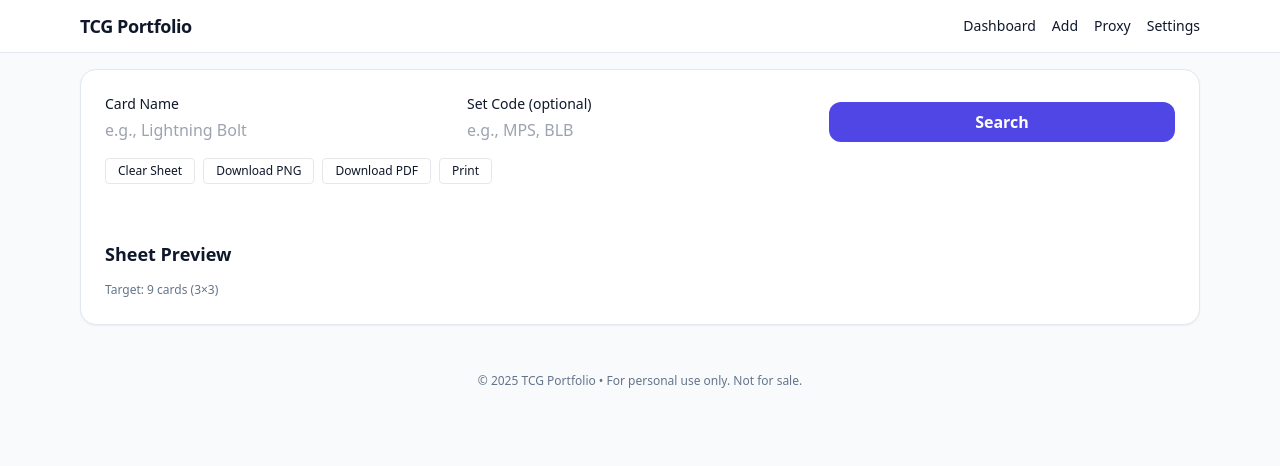
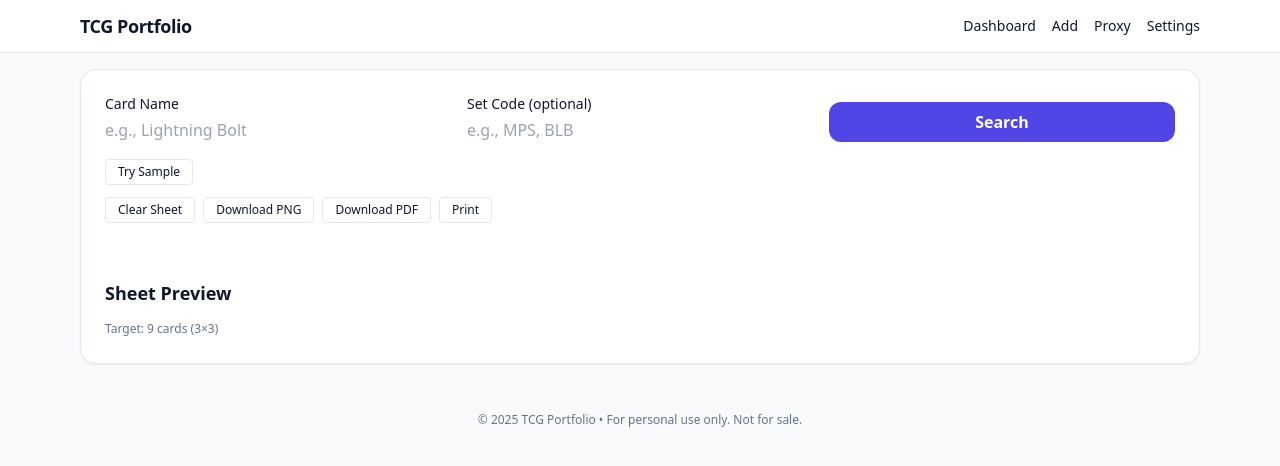
Before and after one commit to Epetaway/mtg-proxy-generator, a React (Vite) app in the folder client/: page /proxy in a window 1280 px wide. Shown: the top 466 px of the page. Built offline with nearby package versions, Linux system fonts and the light colour scheme.

Commit message:
Improve Scryfall image handling (double-faced cards); add sample search buttons and result counts to Add/Proxy pages

```diff
--- a/client/src/pages/AddPage.tsx
+++ b/client/src/pages/AddPage.tsx
@@ -21,6 +21,18 @@ export default function AddPage() {
     try {
       const cards = await searchCardsByName(query);
       setResults(cards);
+    } finally {
+      setLoading(false);
+    }
+  }
+
+  async function runSampleSearch() {
+    setQuery('Lightning Bolt');
+    setLoading(true);
+    try {
+      const cards = await searchCardsByName('Lightning Bolt');
+      setResults(cards);
+      setStatus(`Found ${cards.length} results for Lightning Bolt`);
     } finally {
       setLoading(false);
     }
@@ -52,7 +64,9 @@ export default function AddPage() {
         <input value={query} onChange={e => setQuery(e.target.value)} className="w-full rounded-xl border-slate-300" placeholder="Search card name..." />
         <button type="submit" className="rounded-xl bg-indigo-600 text-white px-4 py-2 font-semibold">Search</button>
         <button type="button" disabled className="rounded-xl border px-4 py-2 text-slate-400 cursor-not-allowed" title="Coming soon">Scan (beta)</button>
+        <button type="button" onClick={runSampleSearch} className="rounded-xl border px-4 py-2">Try Sample</button>
       </form>
+      <div className="mt-2 text-xs text-slate-600">{loading ? 'Searching…' : status}</div>
       <div className="mt-4 grid grid-cols-2 sm:grid-cols-3 md:grid-cols-4 gap-3">
         {results.map(card => (
           <div key={card.scryfallId} className={`border rounded-xl p-2 flex flex-col items-center cursor-pointer ${selected?.scryfallId === card.scryfallId ? 'border-indigo-500 ring-2 ring-indigo-400' : ''}`} onClick={() => setSelected(card)}>
--- a/client/src/pages/ProxyPage.tsx
+++ b/client/src/pages/ProxyPage.tsx
@@ -58,6 +58,17 @@ export default function ProxyPage() {
       <div className="mt-4 text-sm text-slate-600">
         {loading && 'Searching...'}
         {error && <span className="text-rose-600">{error}</span>}
+        {!loading && !error && results.length > 0 && <span>{results.length} results</span>}
+      </div>
+      <div className="mt-2">
+        <button className="rounded border px-3 py-1 text-xs" onClick={async () => {
+          setCardName('Lightning Bolt');
+          setLoading(true);
+          try {
+            const cards = await searchCardsByName('Lightning Bolt');
+            setResults(cards);
+          } catch (e:any) { setError(e.message || 'Failed'); } finally { setLoading(false); }
+        }}>Try Sample</button>
       </div>
       <div className="mt-3 flex flex-wrap gap-2 text-xs">
         <button className="rounded border px-3 py-1" onClick={() => setSelected([])}>Clear Sheet</button>
--- a/client/src/scryfall.ts
+++ b/client/src/scryfall.ts
@@ -13,28 +13,34 @@ export async function searchCardsByName(query: string, setCode?: string): Promis
   const res = await fetch(`${BASE_URL}/cards/search?${params}`);
   if (!res.ok) throw new Error('Scryfall search failed');
   const data = await res.json();
-  return (data.data || []).map((card: any) => ({
-    scryfallId: card.id,
-    name: card.name,
-    setCode: card.set,
-    collectorNumber: card.collector_number,
-    isFoil: card.foil,
-    imageUri: card.image_uris?.normal || card.image_uris?.small || '',
-    lang: card.lang || 'en',
-  }));
+  return (data.data || []).map((card: any) => {
+    const face = Array.isArray(card.card_faces) && card.card_faces.length > 0 ? card.card_faces[0] : undefined;
+    const imageUri = card.image_uris?.normal || face?.image_uris?.normal || card.image_uris?.small || face?.image_uris?.small || '';
+    return {
+      scryfallId: card.id,
+      name: card.name,
+      setCode: card.set,
+      collectorNumber: card.collector_number,
+      isFoil: !!card.foil,
+      imageUri,
+      lang: card.lang || 'en',
+    };
+  });
 }
 
 export async function getCardById(scryfallId: string): Promise<CardIdentity> {
   const res = await fetch(`${BASE_URL}/cards/${scryfallId}`);
   if (!res.ok) throw new Error('Scryfall card fetch failed');
   const card = await res.json();
+  const face = Array.isArray(card.card_faces) && card.card_faces.length > 0 ? card.card_faces[0] : undefined;
+  const imageUri = card.image_uris?.normal || face?.image_uris?.normal || card.image_uris?.small || face?.image_uris?.small || '';
   return {
     scryfallId: card.id,
     name: card.name,
     setCode: card.set,
     collectorNumber: card.collector_number,
-    isFoil: card.foil,
-    imageUri: card.image_uris?.normal || card.image_uris?.small || '',
+    isFoil: !!card.foil,
+    imageUri,
     lang: card.lang || 'en',
   };
 }
```
